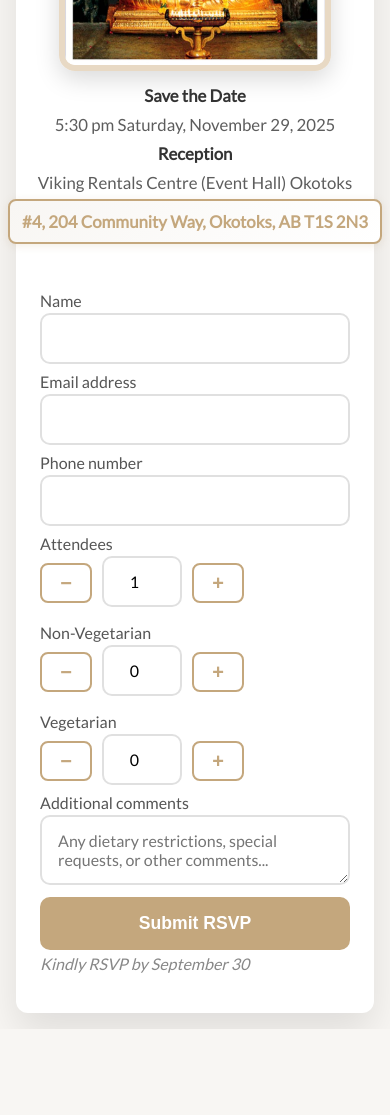
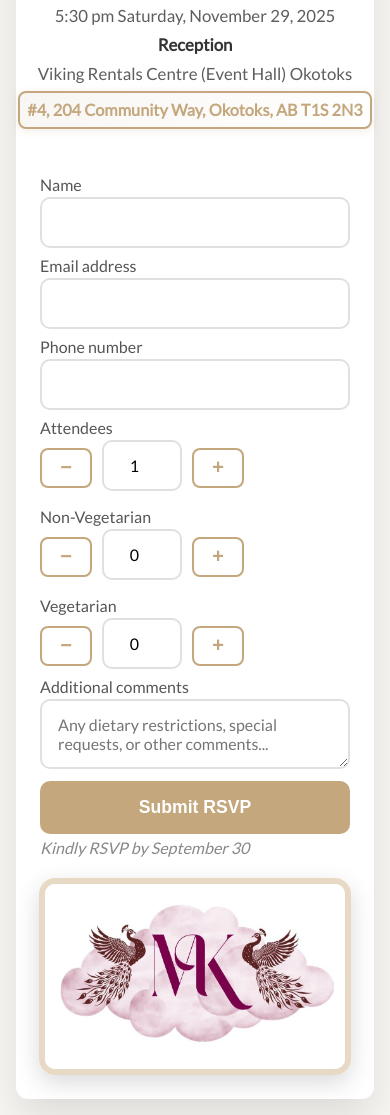
Before and after one commit to kundran5/wedding-rsvp, a plain HTML site: page index.html in a window 390 px wide. Shown: the part 579-1694 px from the top of the page. Before the commit the page ends 1608 px from the top, so only its background shows below. Drawn offline with nearby package versions, Linux system fonts and the light colour scheme.

```diff
--- a/index.html
+++ b/index.html
@@ -75,6 +75,8 @@
         .header-image {
             flex: 0 0 auto;
         }
+    /* Hidden by default; shown on mobile as a bottom photo */
+    .mobile-bottom-photo { display: none; }
         .header-photo {
             max-width: 180px;
             max-height: 180px;
@@ -375,6 +377,28 @@
                 flex-direction: column;
                 gap: 16px;
             }
+            .address-link {
+                font-size: 0.97em;
+                padding: 5px 7px;
+                white-space: nowrap;
+            }
+            /* Move MK image to bottom on mobile */
+            .header-image { display: none; }
+            .mobile-bottom-photo {
+                display: flex;
+                justify-content: center;
+                margin-top: 5px;
+            }
+            .mobile-bottom-photo .bottom-photo {
+                max-width: 300px;
+                max-height: 300px;
+                width: auto;
+                height: auto;
+                object-fit: contain;
+                border-radius: 16px;
+                border: 6px solid #e8d9c4;
+                box-shadow: 0 8px 24px rgba(0,0,0,0.15);
+            }
         }
     </style>
 </head>
@@ -496,6 +520,10 @@
                     <button class="new-rsvp-btn" onclick="makeNewRSVP()">Make Another RSVP</button>
                 </div>
             </div>
+        </div>
+        <!-- Mobile-only MK image at the very bottom -->
+        <div class="mobile-bottom-photo">
+            <img src="mk.jpg" alt="Muhil and Kalyanni" class="bottom-photo" />
         </div>
     </div>
 
```
